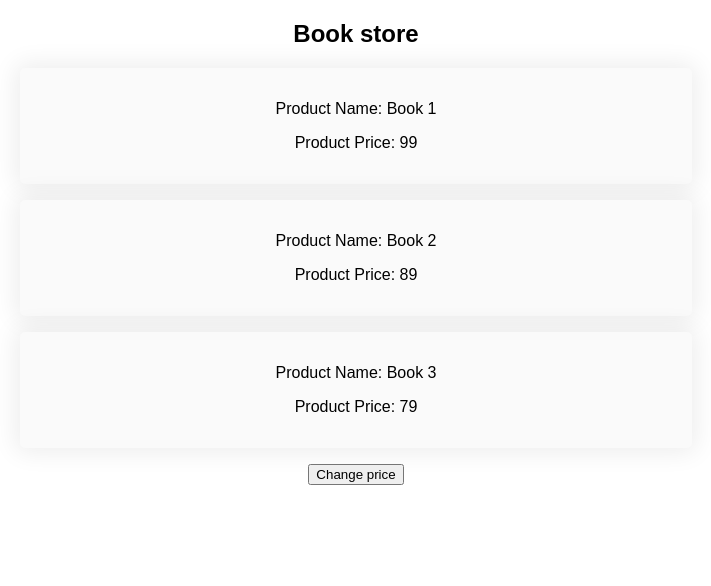
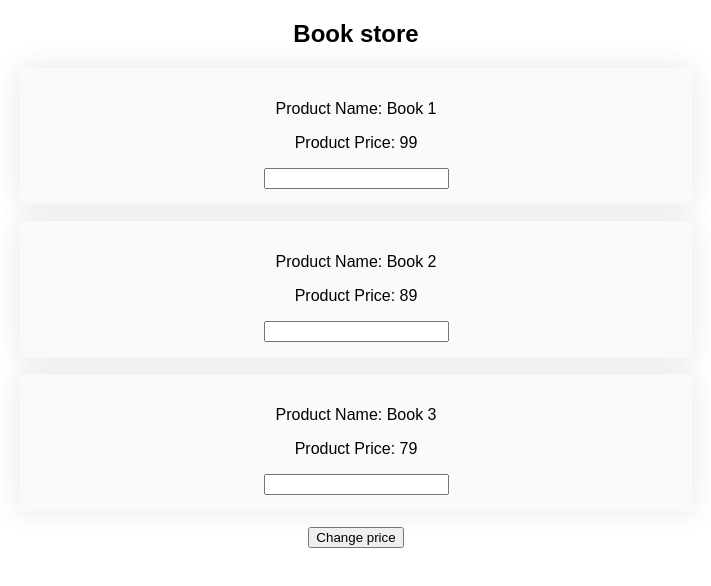
Before and after one commit to aminghs/Mini-Projects, a React (Create React App) app in the folder FrontCast/frontcast/: page / in a window 1280 px wide. Shown: the top 586 px of the page, without its empty margins (284-995 px from the left). Built offline with nearby package versions, Linux system fonts and the light colour scheme.

Commit message:
Bind method

```diff
--- a/FrontCast/frontcast/src/App.js
+++ b/FrontCast/frontcast/src/App.js
@@ -10,6 +10,16 @@ class App extends React.Component {
             { title: 'Book 2', price: 89},
             { title: 'Book 3', price: 79},
         ],
+    }
+
+    changeTitleHandler = (event) => {
+        this.setState({
+            products: [
+                { title: 'Book 1', price: 59},
+                { title: event.target.value, price: 69},
+                { title: 'Book 3', price: 29},
+            ],
+        })
     }
 
     changePriceHandler = (newTitle) => {
@@ -33,6 +43,7 @@ class App extends React.Component {
                 <Product
                     title={this.state.products[1].title}
                     price={this.state.products[1].price}
+                    change={this.changeTitleHandler}
                 />
                 <Product
                     title={this.state.products[2].title}
--- a/FrontCast/frontcast/src/components/Product/Product.js
+++ b/FrontCast/frontcast/src/components/Product/Product.js
@@ -7,6 +7,7 @@ export const Product = (props) => {
             <p>Product Name: {props.title}</p>
             <p onClick={props.click}>Product Price: {props.price}</p>
             <p>{props.children}</p>
+            <input type="text" onChange={props.change} />
         </div>
     )
 }
```
